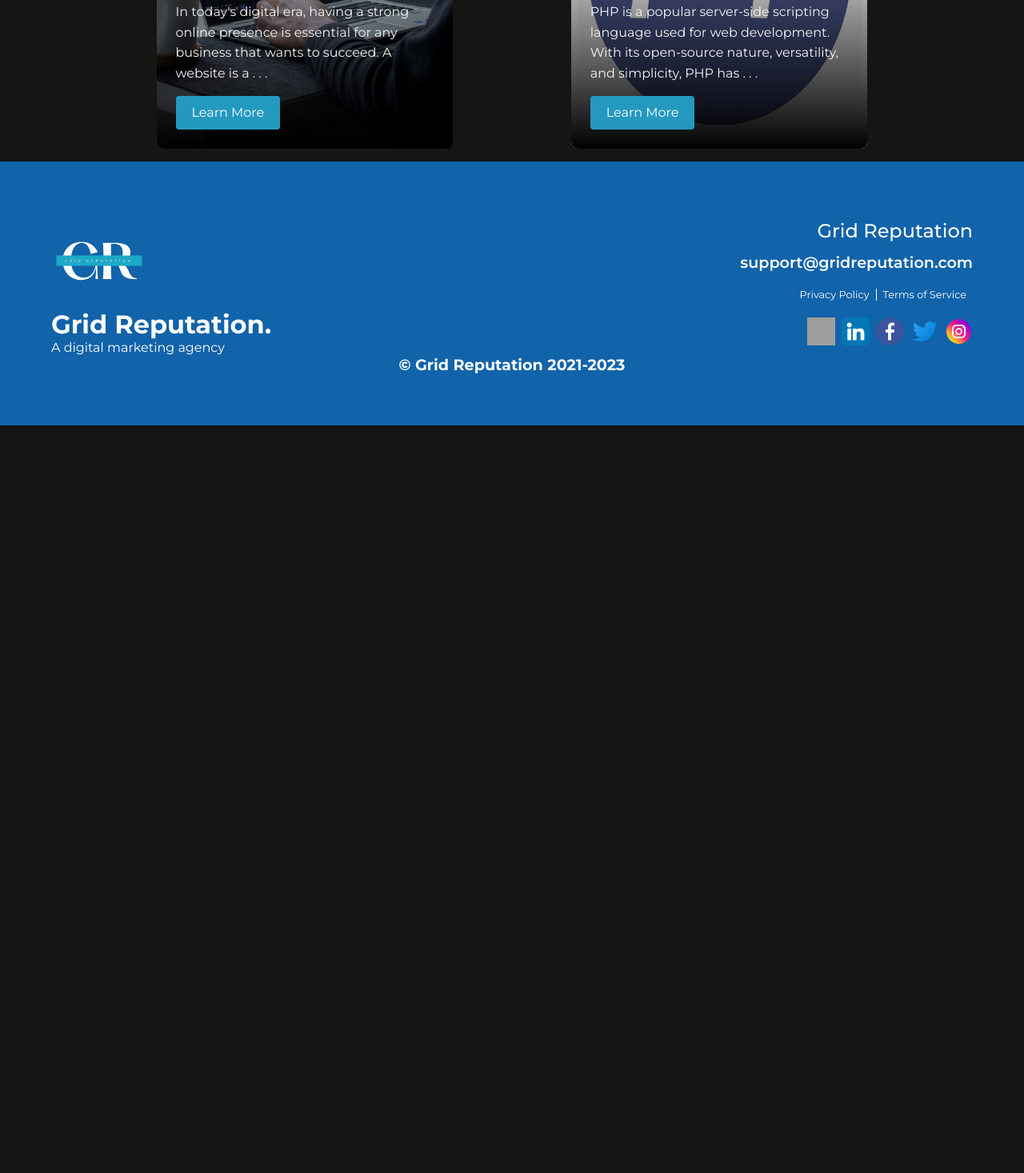
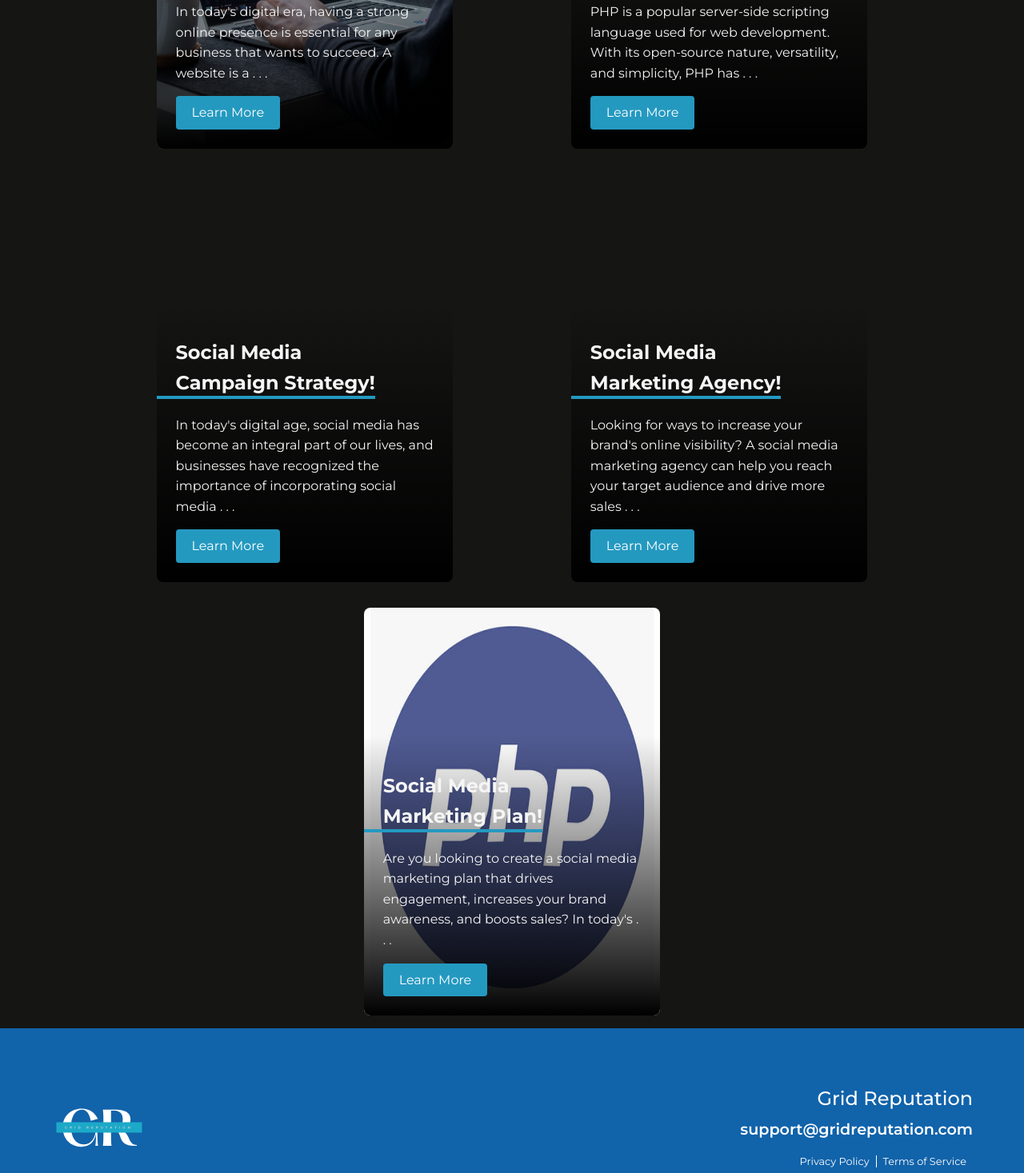
Before and after one commit to Rav1639/gridReputation, a Next.js app: page /blogs-home in a window 1280 px wide. Shown: the part 1477-2944 px from the top of the page at 80% size. Before the commit the page ends 2009 px from the top, so only its background shows below. Built offline with nearby package versions, Linux system fonts and the light colour scheme; grey boxes are pictures that could not be loaded.

Commit message:
Update blogs-home.jsx

```diff
--- a/pages/blogs-home.jsx
+++ b/pages/blogs-home.jsx
@@ -94,46 +94,67 @@ export default function AboutUs() {
         <div className={s.head}>Blogs</div>
 
         <div className={s.blog}>
-          <div className={s.card}>
+          <div className={s.card} data-aos="fade-up">
             <div className={s.cardcontent}>
               <h2 className={s.cardtitle}>What is an SEO?</h2>
               <p className={s.cardbody}>In today's digital world, it is important to have an online presence for your business. But just having a website is not enough. You need to make sure . . .</p>
               <a href="/blog1" className={s.buttonn}>Learn More</a>
             </div>
           </div>
-          <div className={s.card}>
+          <div className={s.card} data-aos="fade-up">
             <div className={s.cardcontent}>
               <h2 className={s.cardtitle}>SEO Tips!</h2>
               <p className={s.cardbody}>SEO is an essential component of digital marketing. It helps to improve the visibility and ranking of your website on search engine results pages (SERPs), . . . </p>
               <a href="/blog2" className={s.buttonn}>Learn More</a>
             </div>
           </div>
-          <div className={s.card}>
+          <div className={s.card} data-aos="fade-up">
             <div className={s.cardcontent}>
               <h2 className={s.cardtitle}>Small Business SEO!</h2>
               <p className={s.cardbody}>As a small business owner, you might think that investing in Search Engine Optimization (SEO) is an expense you can't afford. However . . .</p>
               <a href="/blog3" className={s.buttonn}>Learn More</a>
             </div>
           </div>
-          <div className={s.card}>
+          <div className={s.card} data-aos="fade-up">
             <div className={s.cardcontent}>
               <h2 className={s.cardtitle}>SEO for Financial<br />Management</h2>
               <p className={s.cardbody}>With more and more customers relying on search engines to find financial products and services, financial institutions need to ensure . . .</p>
               <a href="/blog4" className={s.buttonn}>Learn More</a>
             </div>
           </div>
-          <div className={s.card}>
+          <div className={s.card} data-aos="fade-up">
             <div className={s.cardcontent}>
               <h2 className={s.cardtitle}>Custom Web Dev!</h2>
               <p className={s.cardbody}>In today's digital era, having a strong online presence is essential for any business that wants to succeed. A website is a . . .</p>
               <a href="/blog5" className={s.buttonn}>Learn More</a>
             </div>
           </div>
-          <div className={s.card}>
+          <div className={s.card} data-aos="fade-up">
             <div className={s.cardcontent}>
               <h2 className={s.cardtitle}>php Web Dev!</h2>
               <p className={s.cardbody}>PHP is a popular server-side scripting language used for web development. With its open-source nature, versatility, and simplicity, PHP has  . . .</p>
               <a href="/blog6" className={s.buttonn}>Learn More</a>
+            </div>
+          </div>
+          <div className={s.card} data-aos="fade-up">
+            <div className={s.cardcontent}>
+              <h2 className={s.cardtitle}>Social Media <br/>Campaign Strategy!</h2>
+              <p className={s.cardbody}>In today's digital age, social media has become an integral part of our lives, and businesses have recognized the importance of incorporating social media . . .</p>
+              <a href="/blog7" className={s.buttonn}>Learn More</a>
+            </div>
+          </div>
+          <div className={s.card} data-aos="fade-up">
+            <div className={s.cardcontent}>
+              <h2 className={s.cardtitle}>Social Media <br/>Marketing Agency!</h2>
+              <p className={s.cardbody}>Looking for ways to increase your brand's online visibility? A social media marketing agency can help you reach your target audience and drive more sales . . .</p>
+              <a href="/blog8" className={s.buttonn}>Learn More</a>
+            </div>
+          </div>
+          <div className={s.card} data-aos="fade-up">
+            <div className={s.cardcontent}>
+              <h2 className={s.cardtitle}>Social Media <br/>Marketing Plan!</h2>
+              <p className={s.cardbody}>Are you looking to create a social media marketing plan that drives engagement, increases your brand awareness, and boosts sales? In today's . . .</p>
+              <a href="/blog9" className={s.buttonn}>Learn More</a>
             </div>
           </div>
         </div>
```
